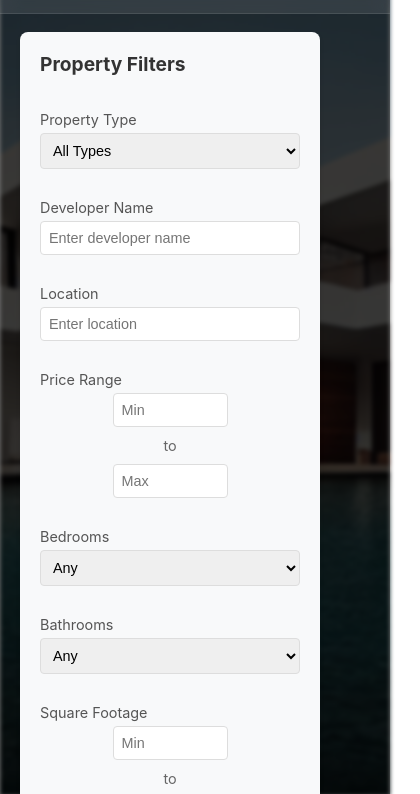
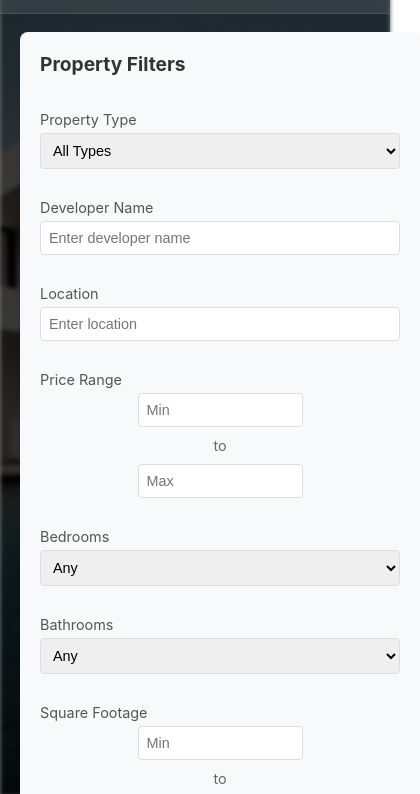
Before and after one commit to abhishek9640/apna-heaven, a plain HTML site: page dashboard.html in a window 390 px wide. Shown: the part 48-842 px from the top of the page, 420 px wide, since content can reach past the window. Drawn offline with Linux system fonts and the light colour scheme.

Commit message:
update style

```diff
--- a/assets/style.css
+++ b/assets/style.css
@@ -388,7 +388,7 @@ select.input {
 
 @media screen and (max-width: 1200px) {
   .filter-sidebar {
-    width: 250px;
+    width: 330px;
   }
 
   .property-specs {
@@ -513,7 +513,7 @@ select.input {
 }
 
 .filter-sidebar {
-  width: 300px;
+  width: 400px;
   background-color: #f8f9fa;
   padding: 20px;
   border-radius: 8px;
```
